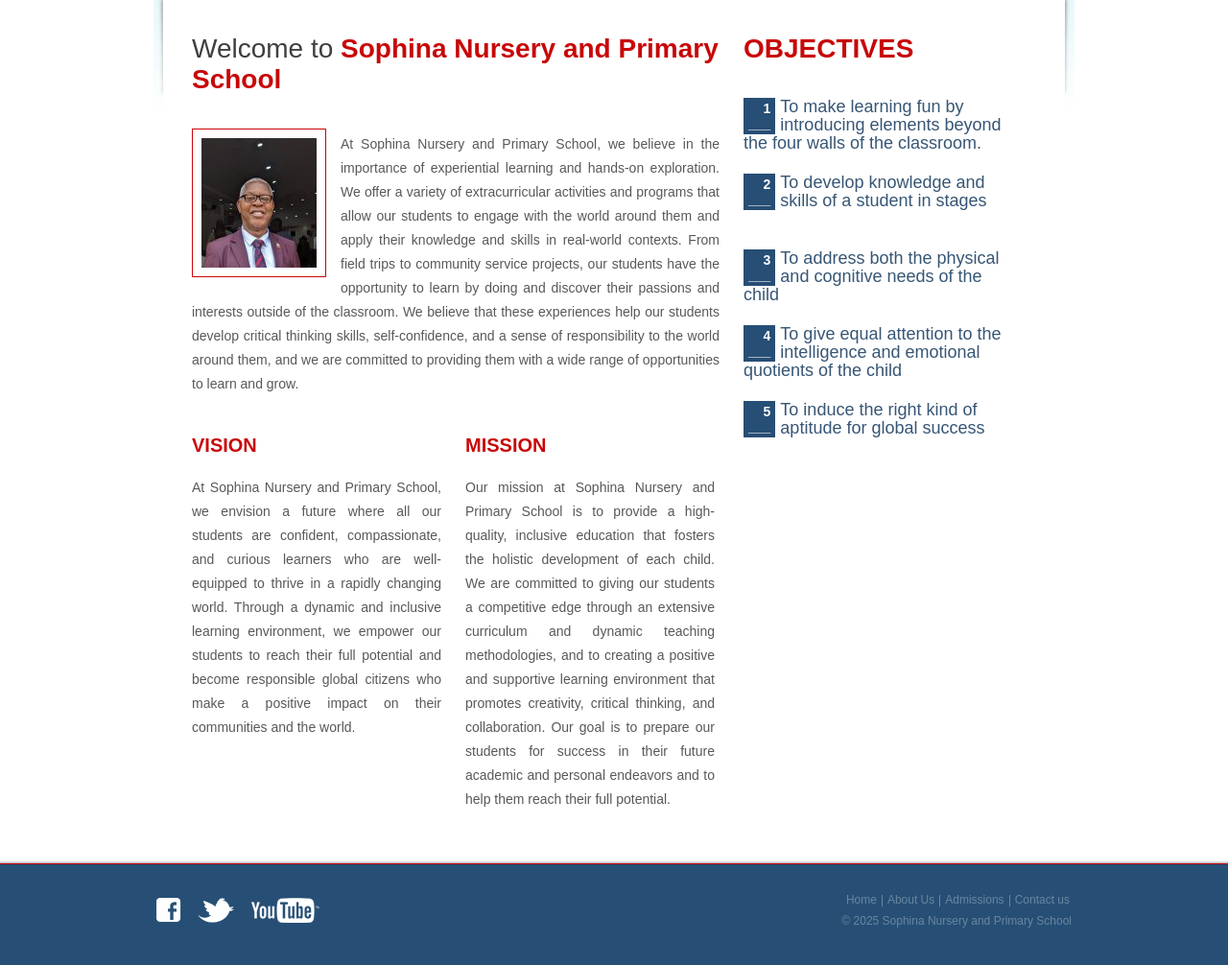
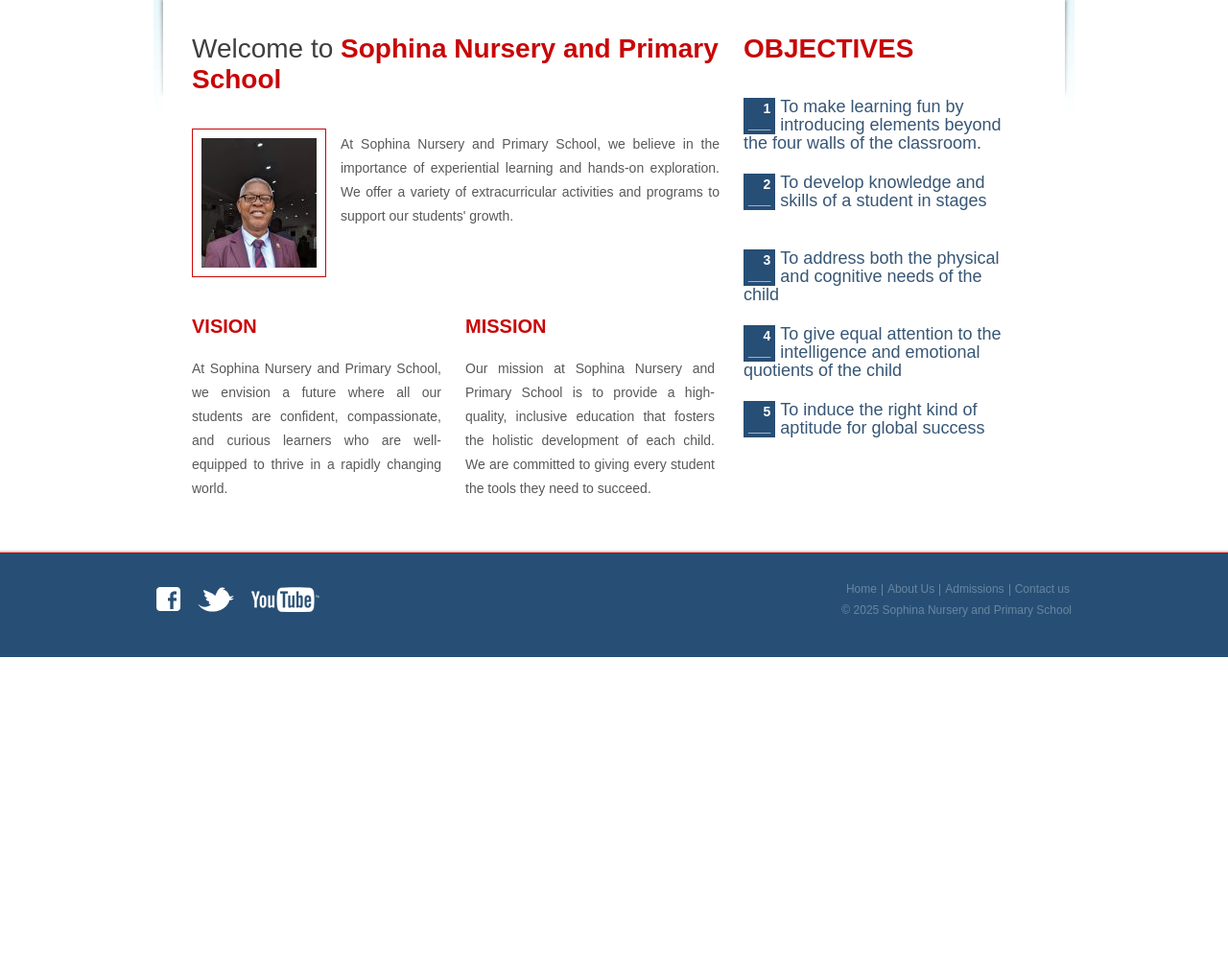
Before and after one commit to enweazudaniel/sophina, a plain HTML site: page index.html in a window 1280 px wide. Shown: the part 640-1646 px from the top of the page at 96% size. After the commit the page ends 1325 px from the top, so only its background shows below. Drawn offline with Linux system fonts and the light colour scheme.

Commit message:
Update index.html

```diff
--- a/index.html
+++ b/index.html
@@ -1,5 +1,5 @@
 <!DOCTYPE html>
-<html>
+<html lang="en">
 <head>
     <title>Sophina Nursery and Primary School</title>
     <meta charset="UTF-8" />
@@ -11,10 +11,11 @@
     <div id="page">
         <div id="header">
             <div id="section">
-      <div><a href="index.html"><img src="images/logo.gif" alt="" /></a></div>
+                <div><a href="index.html"><img src="images/logo.gif" alt="Sophina School Logo" /></a></div>
                 <span>sophina4christ@gmail.com <br />
                 <br />
-      07038046878,08150423260,08027446756</span> </div>
+                07038046878,08150423260,08027446756</span>
+            </div>
             <ul>
                 <li class="current"><a href="index.html">Home</a></li>
                 <li><a href="about.html">About Us</a></li>
@@ -34,17 +35,17 @@
                     <div id="aside">
                         <div>
                             <h1>Welcome to <span class="last">Sophina Nursery and Primary School</span></h1>
-            <a href="#"><img src="images/model1.jpg" alt="" /></a>
-            <p>At Sophina Nursery and Primary School, we believe in the importance of experiential learning and hands-on exploration. We offer a variety of extracurricular activities and programs that allow our students to engage with the world around them and apply their knowledge and skills in real-world contexts. From field trips to community service projects, our students have the opportunity to learn by doing and discover their passions and interests outside of the classroom. We believe that these experiences help our students develop critical thinking skills, self-confidence, and a sense of responsibility to the world around them, and we are committed to providing them with a wide range of opportunities to learn and grow. </p>
+                            <a href="#"><img src="images/model1.jpg" alt="Model Image" /></a>
+                            <p>At Sophina Nursery and Primary School, we believe in the importance of experiential learning and hands-on exploration. We offer a variety of extracurricular activities and programs to support our students' growth.</p>
                         </div>
                         <ul>
                             <li>
                                 <h2><a href="#"><span class="last">VISION</span></a></h2>
-              <p>At Sophina Nursery and Primary School, we envision a future where all our students are confident, compassionate, and curious learners who are well-equipped to thrive in a rapidly changing world. Through a dynamic and inclusive learning environment, we empower our students to reach their full potential and become responsible global citizens who make a positive impact on their communities and the world.</p>
-
+                                <p>At Sophina Nursery and Primary School, we envision a future where all our students are confident, compassionate, and curious learners who are well-equipped to thrive in a rapidly changing world.</p>
+                            </li>
                             <li>
                                 <h2><a href="#"><span class="last">MISSION</span></a></h2>
-              <p>Our mission at Sophina Nursery and Primary School is to provide a high-quality, inclusive education that fosters the holistic development of each child. We are committed to giving our students a competitive edge through an extensive curriculum and dynamic teaching methodologies, and to creating a positive and supportive learning environment that promotes creativity, critical thinking, and collaboration. Our goal is to prepare our students for success in their future academic and personal endeavors and to help them reach their full potential.</p>
+                                <p>Our mission at Sophina Nursery and Primary School is to provide a high-quality, inclusive education that fosters the holistic development of each child. We are committed to giving every student the tools they need to succeed.</p>
                             </li>
                         </ul>
                     </div>
@@ -52,36 +53,31 @@
                         <h3>OBJECTIVES</h3>
                         <ul>
                             <li>
-              <div> <span>1<br />
-                ___</span>
+                                <div> <span>1<br /> ___</span>
                                     <h2><a href="#">To make learning fun by introducing elements beyond the four walls of the classroom.</a></h2>
                                 </div>
                             </li>
                             <br>
                             <li>
-              <div> <span>2<br />
-                ___</span>
+                                <div> <span>2<br /> ___</span>
                                     <h2><a href="#">To develop knowledge and skills of a student in stages</a></h2>
                                 </div>
                             </li>
                             <br>
                             <li>
-              <div> <span>3<br />
-                ___</span>
+                                <div> <span>3<br /> ___</span>
                                     <h2><a href="#">To address both the physical and cognitive needs of the child</a></h2>
                                 </div>
                             </li>
                             <br>
                             <li>
-              <div> <span>4<br />
-                ___</span>
+                                <div> <span>4<br /> ___</span>
                                     <h2><a href="#">To give equal attention to the intelligence and emotional quotients of the child</a></h2>
                                 </div>
                             </li>
                             <br>
                             <li>
-              <div> <span>5<br />
-                ___</span>
+                                <div> <span>5<br /> ___</span>
                                     <h2><a href="#">To induce the right kind of aptitude for global success</a></h2>
                                 </div>
                             </li>
@@ -92,7 +88,11 @@
         </div>
         <div id="footer">
             <div>
-      <div id="connect"> <a href="#"><img src="images/icon-facebook.gif" alt="" /></a> <a href="#"><img src="images/icon-twitter.gif" alt="" /></a> <a href="#"><img src="images/icon-youtube.gif" alt="" /></a> </div>
+                <div id="connect">
+                    <a href="#"><img src="images/icon-facebook.gif" alt="Facebook" /></a>
+                    <a href="#"><img src="images/icon-twitter.gif" alt="Twitter" /></a>
+                    <a href="#"><img src="images/icon-youtube.gif" alt="YouTube" /></a>
+                </div>
                 <div class="section">
                     <ul>
                         <li><a href="index.html">Home</a></li>
@@ -100,7 +100,7 @@
                         <li><a href="admissions.html">Admissions</a></li>
                         <li class="last"><a href="contact-us.html">Contact us</a></li>
                     </ul>
-        <p class="copyright">© <script type="text/javascript">document.write(new Date().getFullYear()); </script> Sophina Nursery and Primary School</p>
+                    <p class="copyright">© <script type="text/javascript">document.write(new Date().getFullYear());</script> Sophina Nursery and Primary School</p>
                 </div>
             </div>
         </div>
```
Lines whose indentation alone changed are shown as unchanged.
